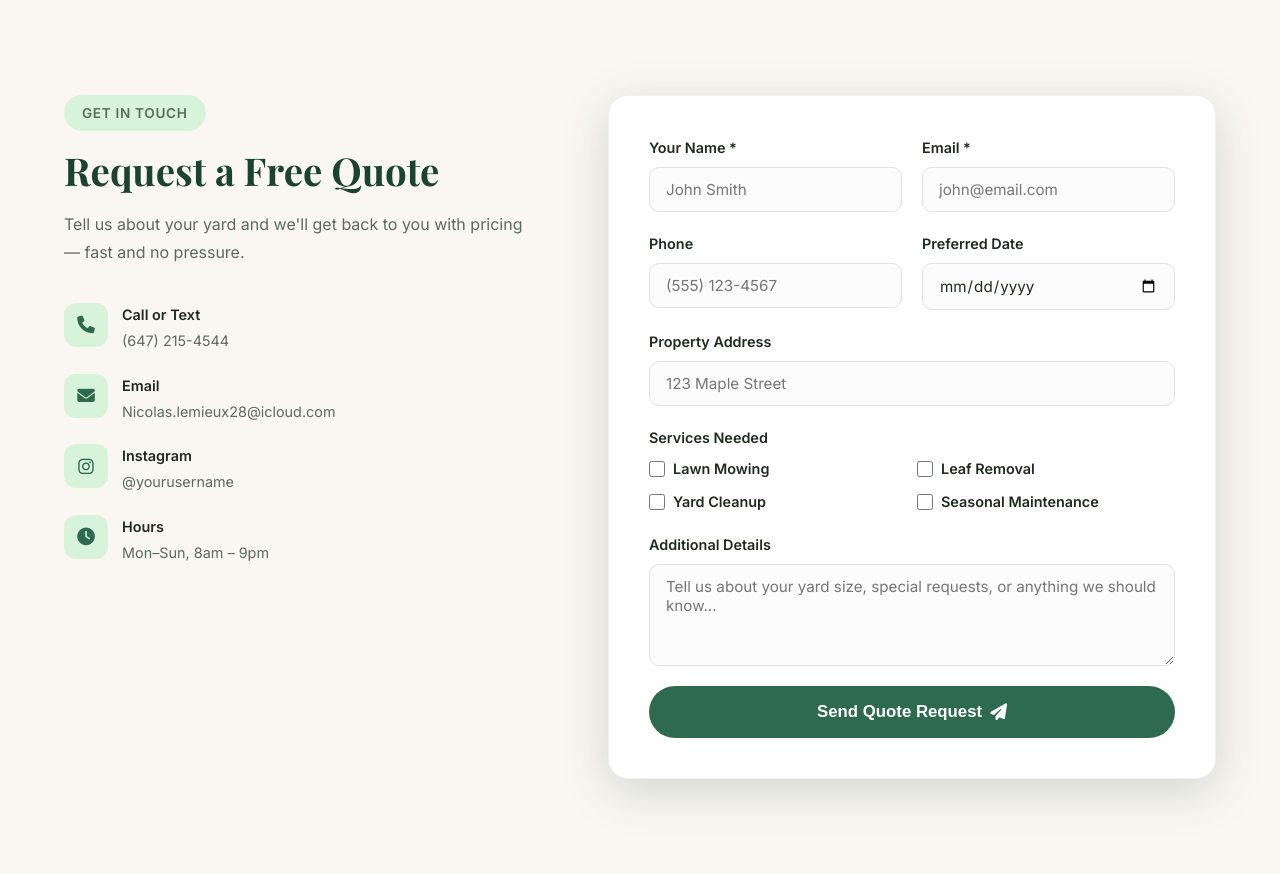
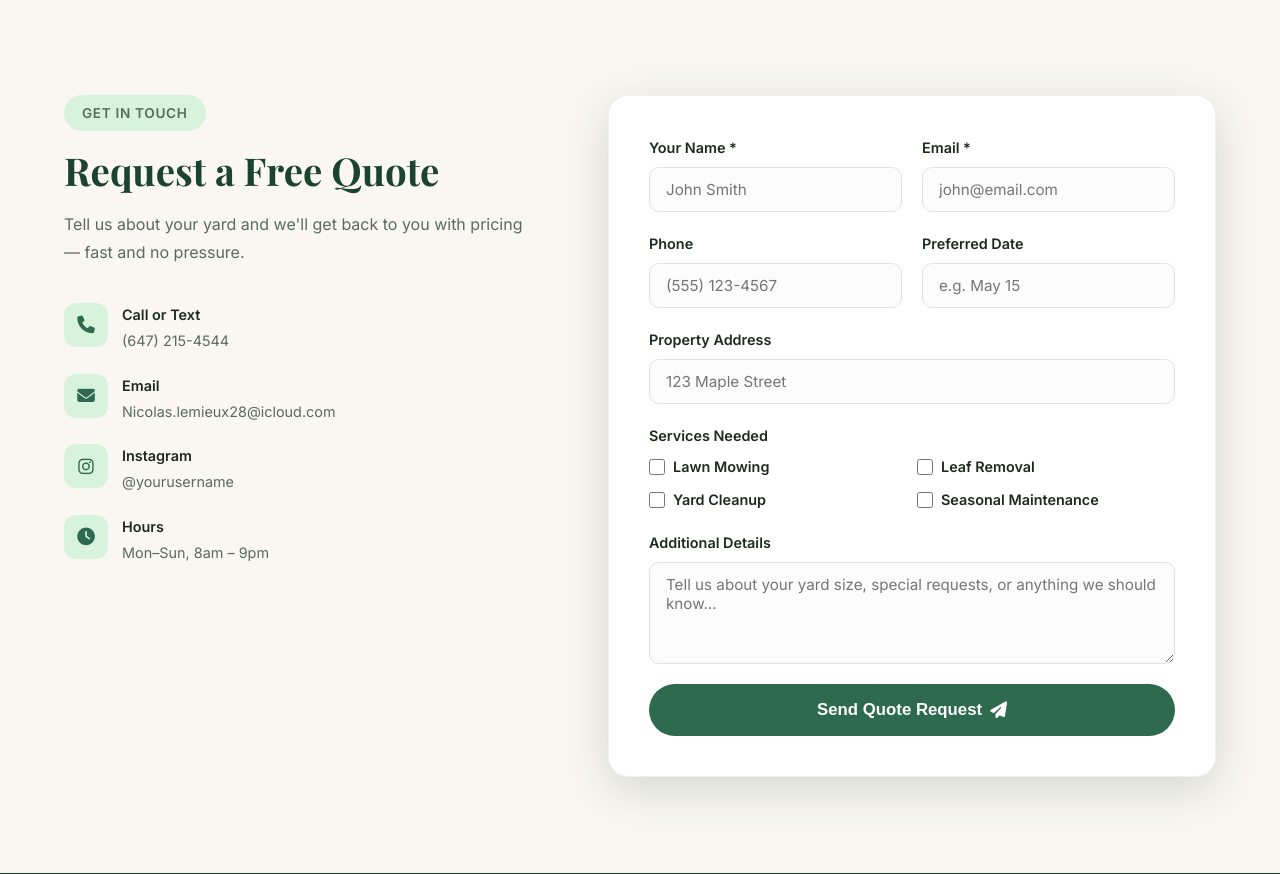
Before and after one commit to 9wyysn9mcp-commits/greenleaf-landscaping, a Flask app: page / in a window 1280 px wide. Shown: the part 5036-5910 px from the top of the page. Run offline with Flask 3, Linux system fonts and the light colour scheme.

Commit message:
Fix date input type causing Safari pattern error

```diff
--- a/templates/index.html
+++ b/templates/index.html
@@ -292,7 +292,7 @@
             </div>
             <div class="form-group">
               <label for="preferred_date">Preferred Date</label>
-              <input type="date" id="preferred_date" name="preferred_date" />
+              <input type="text" id="preferred_date" name="preferred_date" placeholder="e.g. May 15" />
             </div>
           </div>
           <div class="form-group">
```
